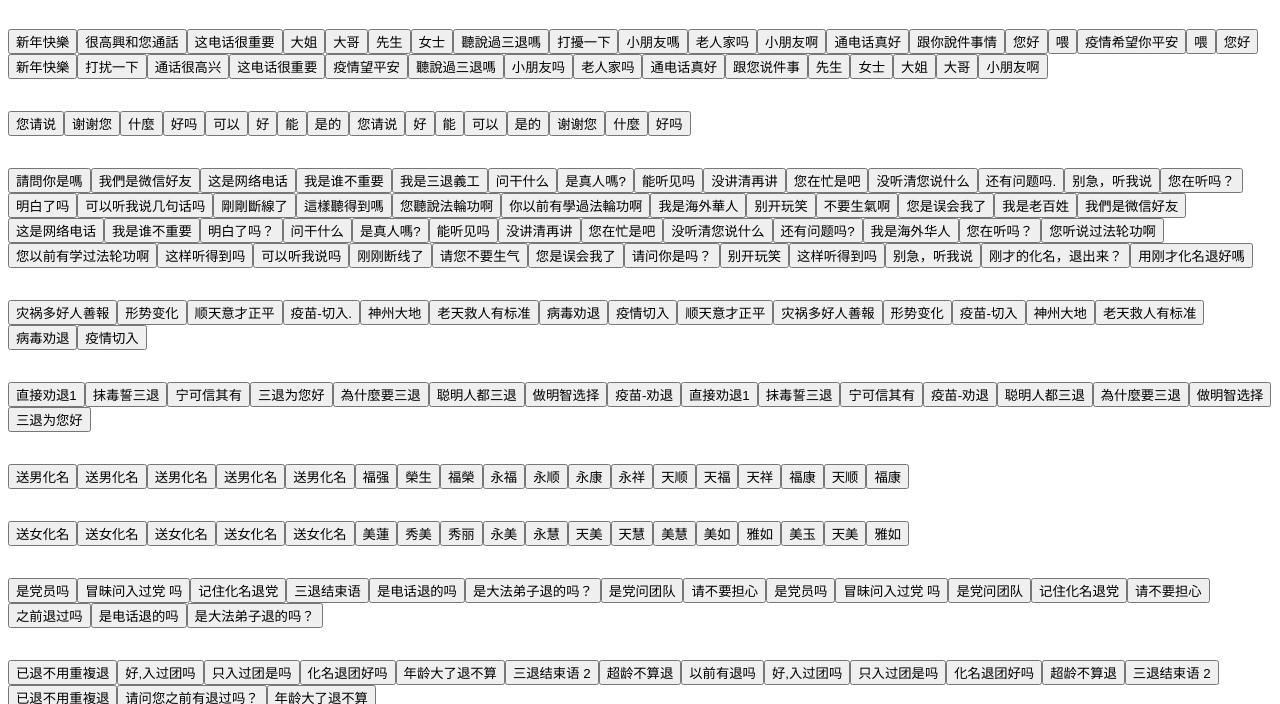
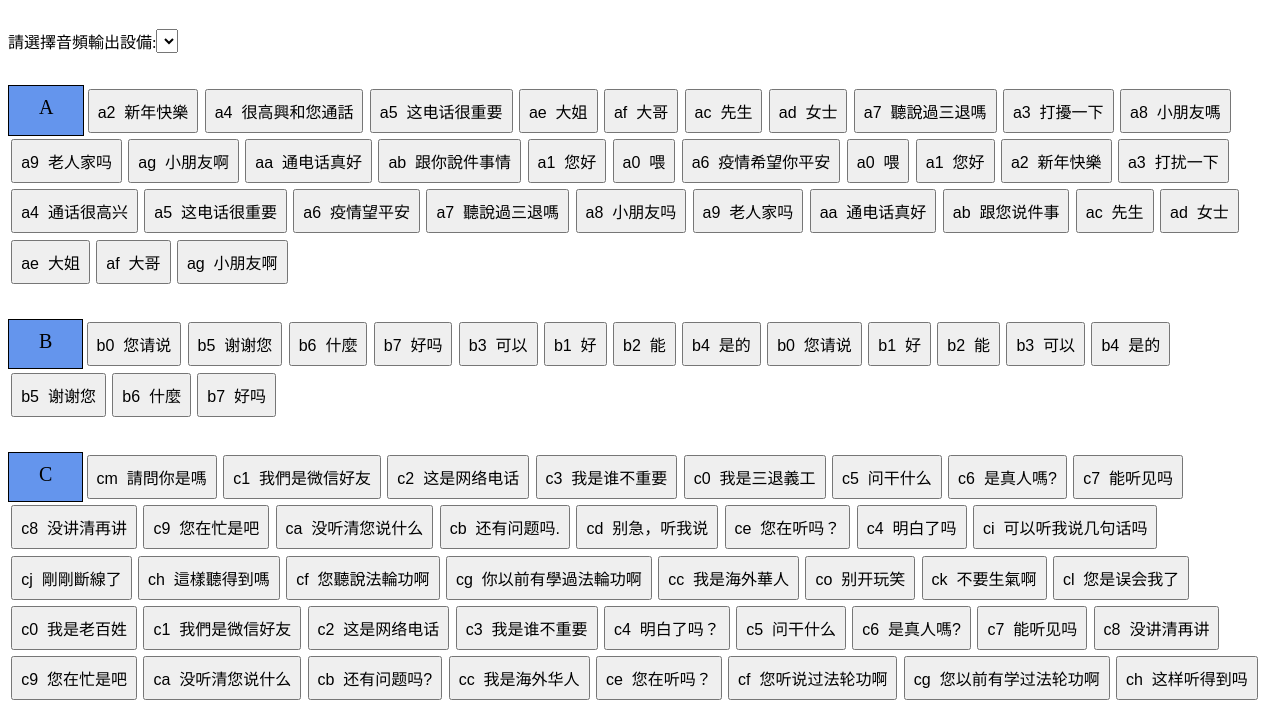
Before and after one commit to AmenZhou/rtc-unicorn, a React app: page / in a window 1280 px wide. Shown: the part 70-774 px from the top of the page. Built offline with nearby package versions, Linux system fonts and the light colour scheme.

Commit message:
Adjust group buttons

```diff
--- /dev/null
+++ b/config/index_keys.json
@@ -0,0 +1,3 @@
+{
+
+}
--- a/css/main.css
+++ b/css/main.css
@@ -7,7 +7,7 @@
  */
 
 #container {
-  height: 10em;
+  min-height: 10em;
 }
 
 .phrase-boxes {
@@ -16,7 +16,9 @@
 }
 
 .outputSelector {
-  margin-top: 1em;
+  display: flex;
+  flex-wrap: wrap;
+  margin: 2em 0
 }
 
 .group {
@@ -24,3 +26,17 @@
   flex-wrap: wrap;
   margin: 2em 0;
 }
+
+.phrase {
+  font-size: 1em;
+  padding: 0.5em;
+  margin: 0.2em;
+}
+
+.index-letter-box {
+  border: thin solid black;
+  font-size: 20px;
+  padding: 0.5em 1.5em;
+  background: cornflowerblue;
+  text-transform: uppercase;
+}
--- a/index.html
+++ b/index.html
@@ -2,7 +2,6 @@
 <html>
 
 <head>
-
     <meta charset="utf-8">
     <meta name="viewport" content="width=device-width, user-scalable=yes, initial-scale=1, maximum-scale=1">
     <meta name="mobile-web-app-capable" content="yes">
@@ -12,29 +11,23 @@
 
     <link href="//fonts.googleapis.com/css?family=Roboto:300,400,500,700" rel="stylesheet" type="text/css">
     <link rel="stylesheet" href="css/main.css">
-
 </head>
 
 <body>
-
     <div id="container">
-
         <h1>講真相語音系統</h1>
-
         <div id="sources">
+            <div class="outputSelector">
+                <label>請選擇音頻輸出設備: </label>
+                <select></select>
+            </div>
             <div class='dynamic-phrases-boxes'>
 
-            </div>
-            <div class="outputSelector">
-                <label>Select audio output: </label>
-                <select></select>
             </div>
         </div>
     </div>
 
     <script src='./js/app.bundle.js' async>
     </script>
-    <script src="https://cdnjs.cloudflare.com/ajax/libs/js-yaml/4.1.0/js-yaml.js" async></script>
 </body>
-
 </html>
--- a/js/components/button.js
+++ b/js/components/button.js
@@ -1,17 +1,16 @@
 import React from 'react'
-import { attachSinkId } from '../utils/audio_utils';
+import { playCurrentAudio, stopPreviousAudio } from '../utils/audio_utils';
 
-const Button = ({ key, src, text }) => {
+const Button = ({ phraseKey, src, text, id }) => {
   const buttonHandler = e => {
     const audio = e.target.nextElementSibling;
 
-    attachSinkId(audio);
-    audio.volume = 1;
-    audio.play();
+    stopPreviousAudio();
+    playCurrentAudio(audio)
   }
 
-  return <div className="box" key={key} >
-    <button className="phrase" onClick={buttonHandler}>{text}</button>
+  return <div className="box" key={id} >
+    <button className="phrase" onClick={buttonHandler}>{phraseKey}&nbsp;&nbsp;{text}</button>
     <audio preload="auto" src={src}></audio>
   </div>
 }
--- a/js/components/button_group.js
+++ b/js/components/button_group.js
@@ -3,8 +3,9 @@ import Button from './button';
 
 const ButtonGroup = ({ indexLetter, buttons }) => (
   <div className="group" key={indexLetter}>
+    <div className="index-letter-box">{indexLetter}</div>
     {
-      buttons.map(({ src, title, id }) => <Button key={id} src={src} text={title} />)
+      buttons.map(({ src, title, id, key }) => <Button phraseKey={key} id={id} src={src} text={title} />)
     }
   </div>
 )
--- a/js/components/phrase_buttons.js
+++ b/js/components/phrase_buttons.js
@@ -1,4 +1,4 @@
-import mp3List from '../../mp3_list.json';
+import mp3List from '../../config/mp3_list.json';
 import React from 'react';
 import groupBy from 'lodash/groupBy';
 import reduce from 'lodash/reduce';
--- a/js/main.js
+++ b/js/main.js
@@ -19,6 +19,8 @@ const init = () => {
   );
 }
 
+global.currentAudioElement;
+
 function handleError(error) {
   console.log('navigator.MediaDevices.getUserMedia error: ', error.message, error.name);
 }
--- a/js/utils/audio_utils.js
+++ b/js/utils/audio_utils.js
@@ -46,6 +46,20 @@ export const gotDevices = (deviceInfos) => {
   useDefaultDevice()
 }
 
+export const stopPreviousAudio = () => {
+  if (global.currentAudioElement) {
+    global.currentAudioElement.currentTime = 0;
+    global.currentAudioElement.pause();
+  }
+}
+
+export const playCurrentAudio = (audio) => {
+  attachSinkId(audio);
+  audio.volume = 1;
+  audio.play();
+  global.currentAudioElement = audio;
+}
+
 const changeAudioDestination = event => {
   const deviceId = event.target.value;
 
```
Also changed, not shown: config/mp3_list.json (renamed from mp3_list.json).
